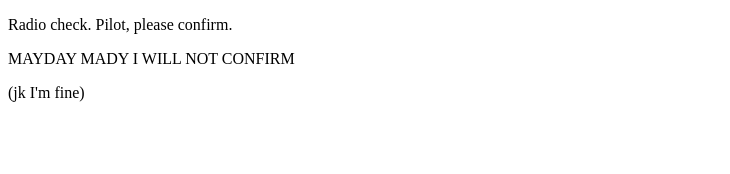
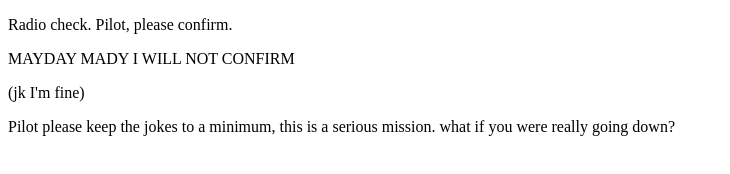
Before and after one commit to ParmaSeanCheese/communication-log-control, a plain HTML site: page index.html in a window 1280 px wide. Shown: the whole page, without its empty margins (0-730 px from the left). Drawn offline with Linux system fonts and the light colour scheme.

Commit message:
responded to pilot

```diff
--- a/index.html
+++ b/index.html
@@ -4,5 +4,6 @@
       <p>Radio check. Pilot, please confirm.</p>
       <p>MAYDAY MADY I WILL NOT CONFIRM</p>
       <p>(jk I'm fine)</p>
+      <p>Pilot please keep the jokes to a minimum, this is a serious mission. what if you were really going down?</p>
    </body>
 </html>
```
